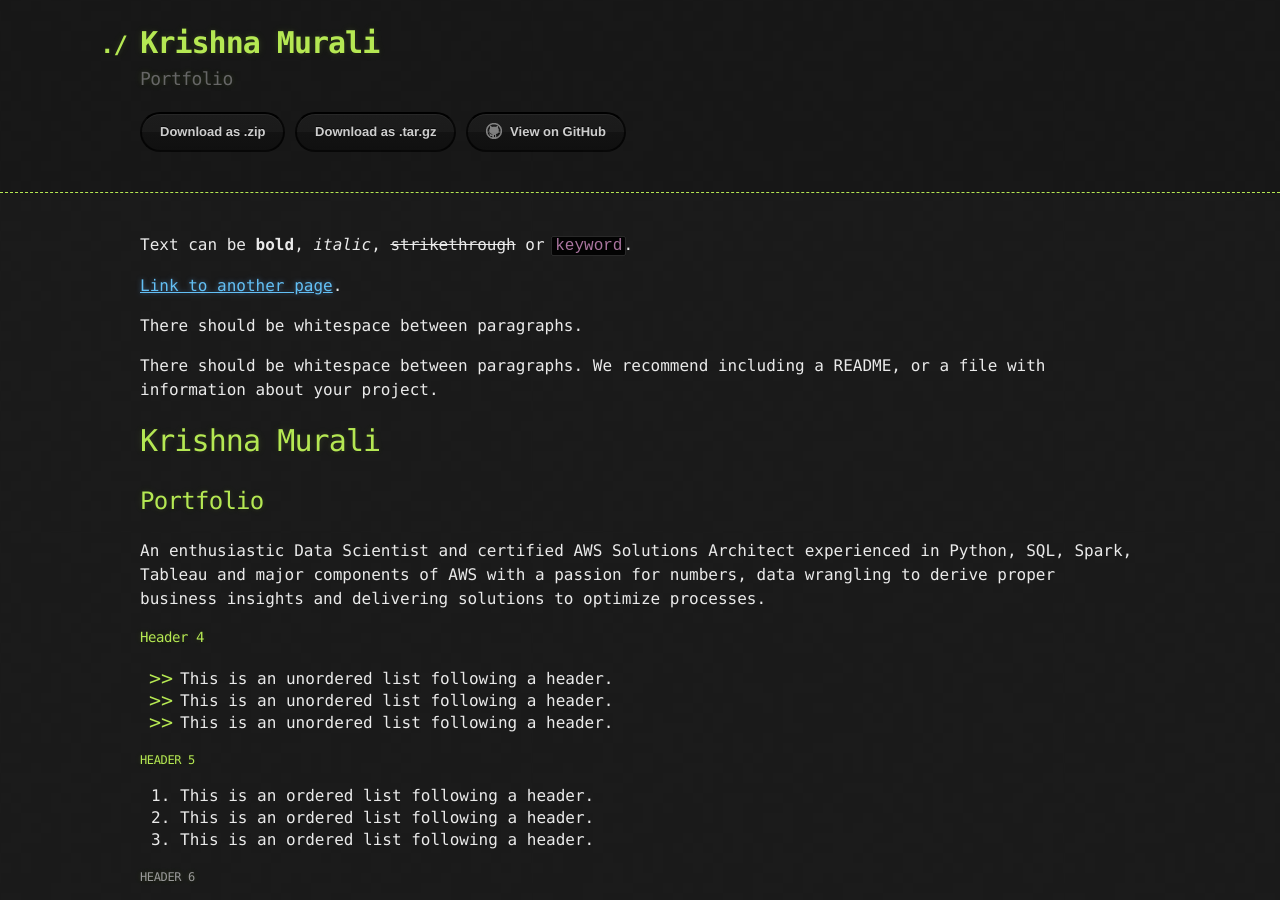
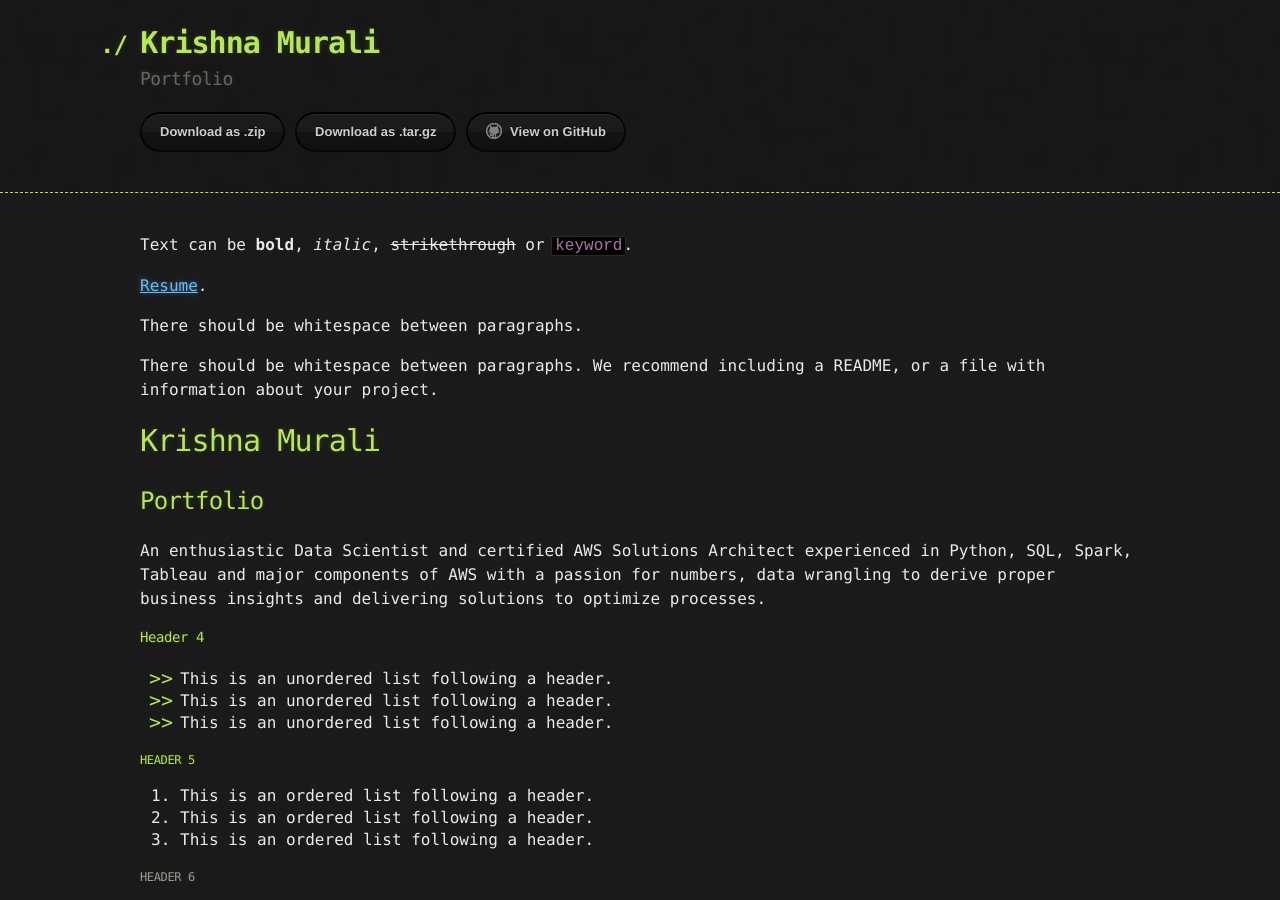
Before and after one commit to KrishnaMurali177/KrishnaMurali177.github.io, a Jekyll site: the page built from index.md, in a window 1280 px wide and 900 px high. Built offline with Jekyll 4.4.1, drawn with Linux system fonts in a browser that asks for light colours.

Commit message:
Update index.md

```diff
--- a/index.md
+++ b/index.md
@@ -4,7 +4,7 @@ layout: default
 
 Text can be **bold**, _italic_, ~~strikethrough~~ or `keyword`.
 
-[Link to another page](./another-page.html).
+[Resume](./Resume.pdf).
 
 There should be whitespace between paragraphs.
 
```
